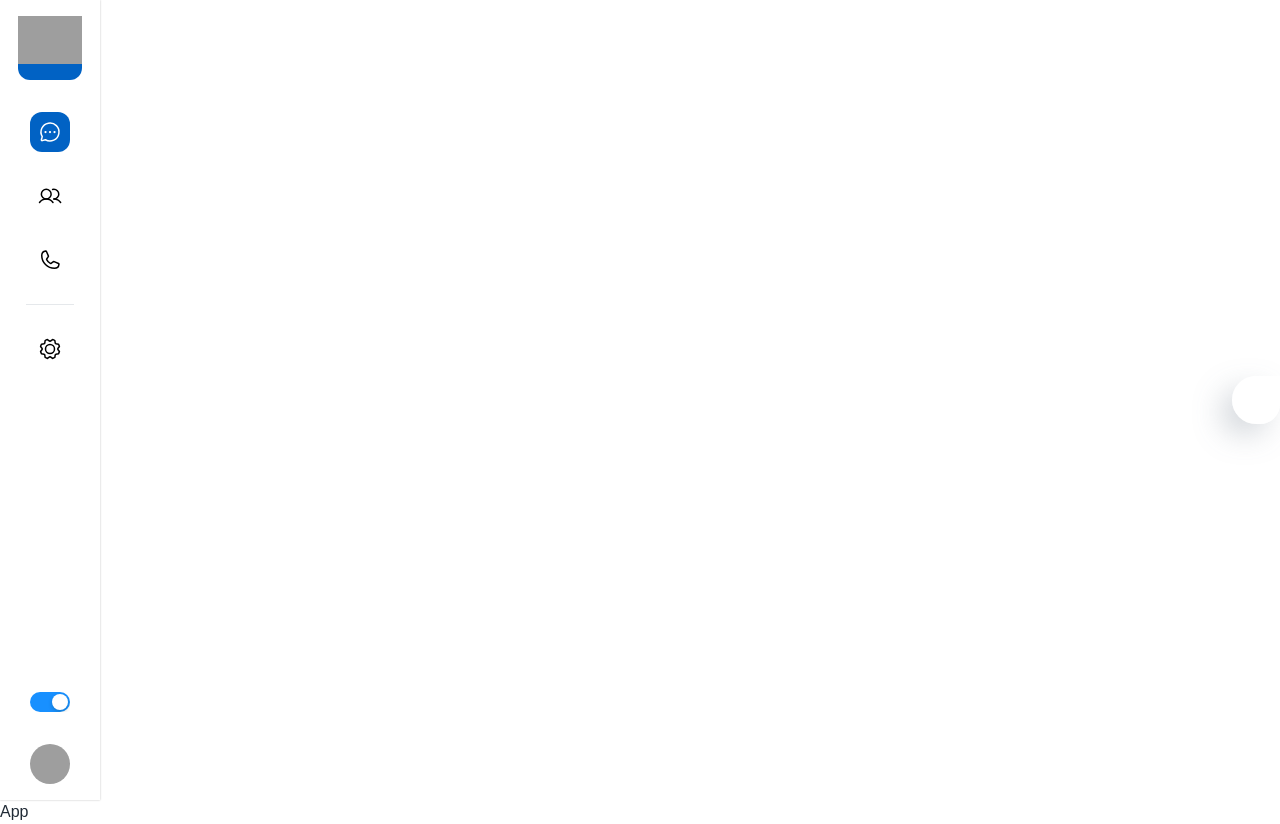
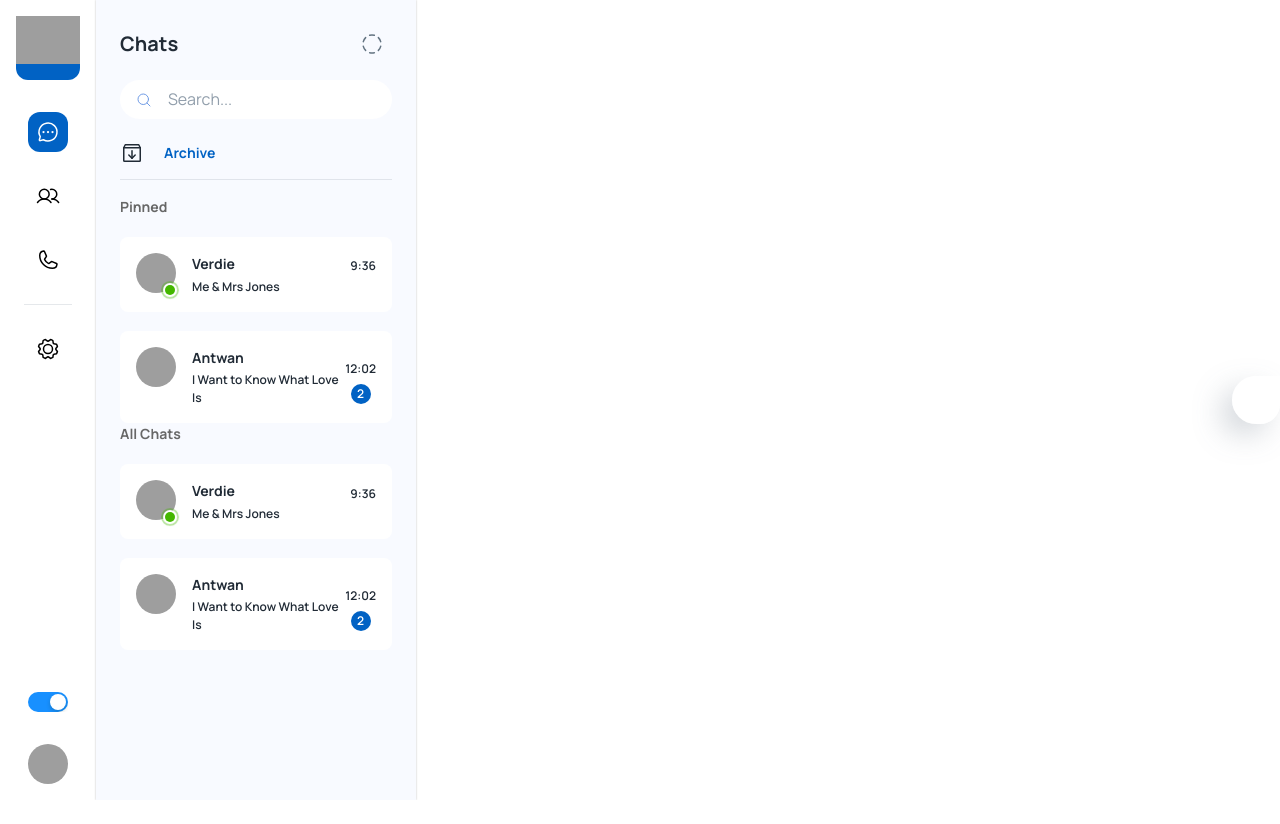
Before and after one commit to Eng-Lubna-Hajhussein/ChatApp, a React (Create React App) app in the folder clientapp/: page /app in a window 1280 px wide. After the commit the page ends 800 px from the top, so only its background shows below. Built offline with nearby package versions, Linux system fonts and the light colour scheme; grey boxes are pictures that could not be loaded; some icons are missing.

Commit message:
building the chats section design and structure

```diff
--- a/clientapp/public/index.html
+++ b/clientapp/public/index.html
@@ -15,6 +15,12 @@
       user's mobile device or desktop. See https://developers.google.com/web/fundamentals/web-app-manifest/
     -->
     <link rel="manifest" href="%PUBLIC_URL%/manifest.json" />
+    <link rel="preconnect" href="https://fonts.googleapis.com" />
+    <link rel="preconnect" href="https://fonts.gstatic.com" crossorigin />
+    <link
+      href="https://fonts.googleapis.com/css2?family=Manrope:wght@200;300;400;500;600;700;800&display=swap"
+      rel="stylesheet"
+    />
     <!--
       Notice the use of %PUBLIC_URL% in the tags above.
       It will be replaced with the URL of the `public` folder during the build.
--- a/clientapp/src/layouts/dashboard/index.js
+++ b/clientapp/src/layouts/dashboard/index.js
@@ -61,6 +61,7 @@
 
   return (
     <>
+     <Stack direction={'row'}>
       <Box
         p={2}
         sx={{
@@ -180,6 +181,7 @@
         </Stack>
       </Box>
       <Outlet />
+      </Stack>
     </>
   );
 };
--- /dev/null
+++ b/clientapp/src/pages/dashboard/Chats.js
@@ -0,0 +1,209 @@
+import {
+  Box,
+  IconButton,
+  Typography,
+  Stack,
+  InputBase,
+  Button,
+  Divider,
+  Avatar,
+  Badge,
+} from "@mui/material";
+import { ArchiveBox, CircleDashed, MagnifyingGlass } from "phosphor-react";
+import { styled, alpha, useTheme } from "@mui/material/styles";
+import React from "react";
+import { faker } from "@faker-js/faker";
+import { ChatList } from "../../data";
+import { SimpleBarStyle } from "../../components/Scrollbar";
+
+const StyledBadge = styled(Badge)(({ theme }) => ({
+  "& .MuiBadge-badge": {
+    backgroundColor: "#44b700",
+    color: "#44b700",
+    boxShadow: `0 0 0 2px ${theme.palette.background.paper}`,
+    "&::after": {
+      position: "absolute",
+      top: 0,
+      left: 0,
+      width: "100%",
+      height: "100%",
+      borderRadius: "50%",
+      animation: "ripple 1.2s infinite ease-in-out",
+      border: "1px solid currentColor",
+      content: '""',
+    },
+  },
+  "@keyframes ripple": {
+    "0%": {
+      transform: "scale(.8)",
+      opacity: 1,
+    },
+    "100%": {
+      transform: "scale(2.4)",
+      opacity: 0,
+    },
+  },
+}));
+
+const ChatElement = ({ id, name, img, msg, time, unread, online }) => {
+  const theme = useTheme();
+  return (
+    <Box
+      sx={{
+        width: "100%",
+        borderRadius: 1,
+        backgroundColor:
+          theme.palette.mode === "light"
+            ? "#fff"
+            : theme.palette.background.paper,
+      }}
+      p={2}
+    >
+      <Stack
+        direction={"row"}
+        alignItems={"center"}
+        justifyContent={"space-between"}
+      >
+        <Stack direction={"row"} spacing={2}>
+          {online ? (
+            <StyledBadge
+              overlap="circular"
+              anchorOrigin={{ vertical: "bottom", horizontal: "right" }}
+              variant="dot"
+            >
+              <Avatar src={faker.image.avatar()} />
+            </StyledBadge>
+          ) : (
+            <Avatar src={faker.image.avatar()} />
+          )}
+
+          <Stack spacing={0.3}>
+            <Typography variant="subtitle2">{name}</Typography>
+            <Typography variant="caption">{msg}</Typography>
+          </Stack>
+        </Stack>
+        <Stack spacing={2} alignItems={"center"}>
+          <Typography sx={{ fontWeight: 600 }} variant="caption">
+            {time}
+          </Typography>
+          <Badge color="primary" badgeContent={unread}></Badge>
+        </Stack>
+      </Stack>
+    </Box>
+  );
+};
+
+const Search = styled("div")(({ theme }) => ({
+  position: "relative",
+  borderRadius: 20,
+  backgroundColor: alpha(theme.palette.background.default, 1),
+  marginRight: theme.spacing(2),
+  marginLeft: 0,
+  width: "100%",
+}));
+
+const SearchIconWrapper = styled("div")(({ theme }) => ({
+  padding: theme.spacing(0, 2),
+  height: "100%",
+  position: "absolute",
+  pointerEvents: "none",
+  display: "flex",
+  alignItems: "center",
+  justifyContent: "center",
+}));
+
+const StyledInputBase = styled(InputBase)(({ theme }) => ({
+  color: "inherit",
+  "& .MuiInputBase-input": {
+    padding: theme.spacing(1, 1, 1, 0),
+    // vertical padding + font size from searchIcon
+    paddingLeft: `calc(1em + ${theme.spacing(4)})`,
+    width: "100%",
+  },
+}));
+
+const Chats = () => {
+  const theme = useTheme();
+  return (
+    <Box
+      sx={{
+        position: "relative",
+
+        width: 320,
+        backgroundColor:
+          theme.palette.mode === "light"
+            ? "#F8FAFF"
+            : theme.palette.background.paper,
+        boxShadow: "0px 0px 2px rgba(0, 0, 0,0.25)",
+      }}
+    >
+      <Stack p={3} spacing={2} sx={{ height: "100vh" }}>
+        <Stack
+          direction={"row"}
+          alignItems={"center"}
+          justifyContent={"space-between"}
+        >
+          <Typography variant="h5">Chats</Typography>
+          <IconButton>
+            <CircleDashed />
+          </IconButton>
+        </Stack>
+        <Stack sx={{ width: "100%" }}>
+          <Search>
+            <SearchIconWrapper>
+              <MagnifyingGlass color="#709CE6" />
+            </SearchIconWrapper>
+            <StyledInputBase placeholder="Search..." />
+          </Search>
+        </Stack>
+        <Stack spacing={1}>
+          <Stack direction={"row"} alignItems={"center"} spacing={1.5}>
+            <ArchiveBox size={24} />
+            <Button>Archive</Button>
+          </Stack>
+          <Divider />
+        </Stack>
+        <Stack
+          direction={"column"}
+          spacing={2}
+          sx={{
+            flexGrow: 1,
+            overflow: "auto",
+            height: "100%",
+          }}
+        >
+          <SimpleBarStyle timeout={500} clickOnTrack>
+            <Stack spacing={2.4}>
+              <Typography
+                variant="subtitle2"
+                sx={{
+                  color: "#676767",
+                }}
+              >
+                Pinned
+              </Typography>
+              {ChatList.filter((el) => el.pinned).map((el) => (
+                <ChatElement {...el} />
+              ))}
+            </Stack>
+            <Stack spacing={2.4}>
+              <Typography
+                variant="subtitle2"
+                sx={{
+                  color: "#676767",
+                }}
+              >
+                All Chats
+              </Typography>
+              {ChatList.filter((el) => el.pinned).map((el) => (
+                <ChatElement {...el} />
+              ))}
+            </Stack>
+          </SimpleBarStyle>
+        </Stack>
+      </Stack>
+    </Box>
+  );
+};
+
+export default Chats;
--- a/clientapp/src/pages/dashboard/GeneralApp.js
+++ b/clientapp/src/pages/dashboard/GeneralApp.js
@@ -1,10 +1,15 @@
 import React from "react";
+import Chats from "./Chats";
+import { Stack } from "@mui/material";
 
 const GeneralApp = () => {
 
   return (
     <>
-      App
+    <Stack direction={'row'} width={'100%'}>
+      {/* Chats */}
+      <Chats />
+    </Stack>
     </>
   );
 };
```
